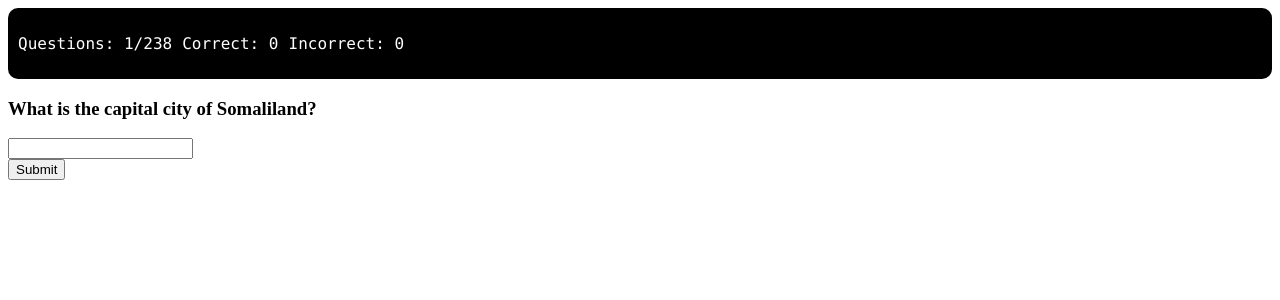
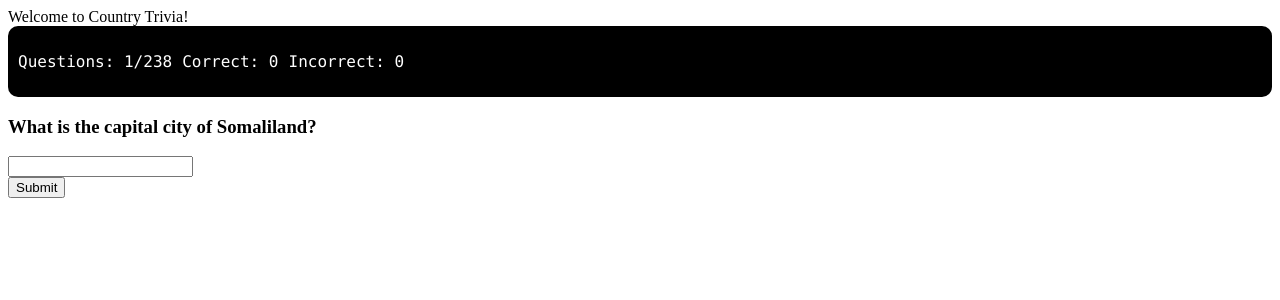
Before and after one commit to rajivghandi767/country-trivia-react, a React (Vite) app: page / in a window 1280 px wide. Shown: the top 300 px of the page. Built offline with nearby package versions, Linux system fonts and the light colour scheme.

Commit message:
added title

```diff
--- a/src/App.tsx
+++ b/src/App.tsx
@@ -23,6 +23,8 @@ function App() {
 
   return (
     <div>
+      <div>Welcome to Country Trivia!</div>
+
       <StatBar
         currentQuestion={currentQuestionIdx + 1}
         totalQuestions={all_game_data.data.length}
```
